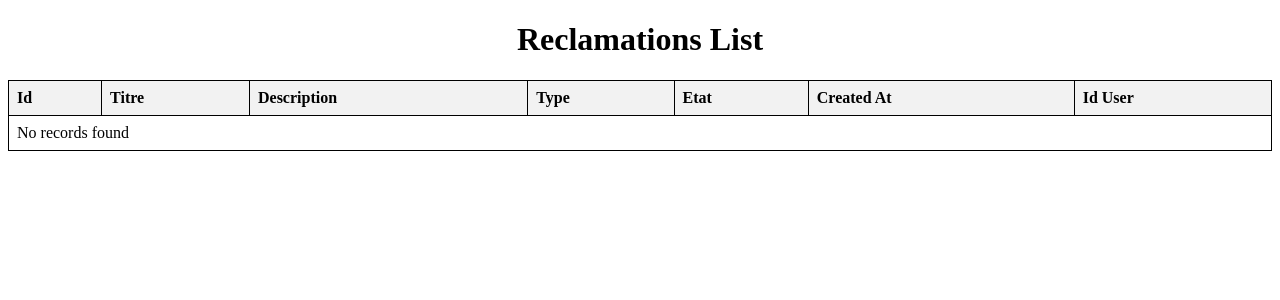
After one commit to hibabrahim/en-force-, a Symfony app: template templates/reclamation/pdf.html.twig in a window 1280 px wide. The commit adds this page. Shown: the top 300 px of the page. Run offline with Twig, Linux system fonts and the light colour scheme; the template is opened without the code that fills it, so the values that code supplies are empty; some libraries are stand-ins or nearby versions.

Commit message:
Reclamation Module Done

```diff
--- a/composer.json
+++ b/composer.json
@@ -7,16 +7,17 @@
         "php": ">=7.2.5",
         "ext-ctype": "*",
         "ext-iconv": "*",
+        "consoletvs/profanity": "^3.2",
         "doctrine/doctrine-bundle": "^2.9",
         "doctrine/doctrine-migrations-bundle": "^3.2",
-        "consoletvs/profanity": "^3.2",
         "doctrine/orm": "^2.14",
+        "dompdf/dompdf": "^2.0",
+        "knplabs/knp-paginator-bundle": "^5.9",
         "phpdocumentor/reflection-docblock": "^5.3",
         "phpstan/phpdoc-parser": "^1.25",
         "sensio/framework-extra-bundle": "^6.2",
         "symfony/asset": "5.4.*",
         "symfony/console": "5.4.*",
-        "knplabs/knp-paginator-bundle": "^5.9",
         "symfony/doctrine-messenger": "5.4.*",
         "symfony/dotenv": "5.4.*",
         "symfony/expression-language": "5.4.*",
--- a/src/Entity/Reclamation.php
+++ b/src/Entity/Reclamation.php
@@ -27,6 +27,7 @@ class Reclamation
     private ?string $titre = null;
 
     #[ORM\Column(length: 500)]
+    #[Assert\NotBlank(message : "This field should not be blank.")]
     private ?string $description = null;
 
     #[ORM\Column(length: 255)]
--- a/src/Entity/Reponse.php
+++ b/src/Entity/Reponse.php
@@ -4,6 +4,8 @@ namespace App\Entity;
 
 use App\Repository\ReponseRepository;
 use Doctrine\ORM\Mapping as ORM;
+use Symfony\Component\Validator\Constraints as Assert;
+
 
 #[ORM\Entity(repositoryClass: ReponseRepository::class)]
 class Reponse
@@ -14,6 +16,7 @@ class Reponse
     private ?int $id = null;
 
     #[ORM\Column(length: 500)]
+    #[Assert\NotBlank(message : "This field should not be blank.")]
     private ?string $description = null;
 
     #[ORM\Column]
--- a/templates/reclamation/_form.html.twig
+++ b/templates/reclamation/_form.html.twig
@@ -1,6 +1,6 @@
 <div class="form-container">
-    <form action="{{ path('app_reclamation_new') }}" method="post" class="your-custom-form-class">
-        {{ form_start(form, {'attr': {'class': 'your-custom-form-start-class'}}) }}
+    <form action="{{ path('app_reclamation_new') }}" method="post" class="your-custom-form-class" novalidate="novalidate">
+        {{ form_start(form, {'attr': {'class': 'your-custom-form-start-class','novalidate':'novalidate'}}) }}
 
         <div class="form-row">
             <div class="form-group col-md-6">
--- a/templates/reclamation/index.html.twig
+++ b/templates/reclamation/index.html.twig
@@ -57,6 +57,8 @@
                 {% endfor %}
             </tbody>
         </table>
+        <center>
+         <a href="{{path('app_reclamation_pdf')}}" >Export Pdf</a>
     </div>
 
 {% endblock %}
--- /dev/null
+++ b/templates/reclamation/pdf.html.twig
@@ -0,0 +1,62 @@
+<!DOCTYPE html>
+<html lang="en">
+<head>
+    <meta charset="UTF-8">
+    <meta name="viewport" content="width=device-width, initial-scale=1.0">
+    <title>Reclamations</title>
+    <style>
+        /* Define your styles for the PDF here */
+        table {
+            width: 100%;
+            border-collapse: collapse;
+        }
+        th, td {
+            border: 1px solid black;
+            padding: 8px;
+            text-align: left;
+        }
+        th {
+            background-color: #f2f2f2;
+        }
+    </style>
+</head>
+<body>
+
+    <div>
+    <center><h1>Reclamations List</h1></center>
+    <div class="table-responsive">
+        <table class="table table-bordered table-striped">
+            <thead class="thead-dark">
+                <tr>
+                    <th scope="col">Id</th>
+                    <th scope="col">Titre</th>
+                    <th scope="col">Description</th>
+                    <th scope="col">Type</th>
+                    <th scope="col">Etat</th>
+                    <th scope="col">Created At</th>
+                    <th scope="col">Id User</th>
+
+                </tr>
+            </thead>
+            <tbody>
+                {% for reclamation in recs %}
+                    <tr>
+                        <td>{{ reclamation.id }}</td>
+                        <td>{{ reclamation.titre }}</td>
+                        <td>{{ reclamation.description }}</td>
+                        <td>{{ reclamation.type }}</td>
+                        <td>{{ reclamation.etat }}</td>
+                        <td>{{ reclamation.createdAt ? reclamation.createdAt|date('Y-m-d H:i:s') : '' }}</td>
+                        <td>{{ reclamation.idUser }}</td>
+
+                    </tr>
+                {% else %}
+                    <tr>
+                        <td colspan="8">No records found</td>
+                    </tr>
+                {% endfor %}
+            </tbody>
+        </table>
+</div>
+</body>
+</html>
--- a/templates/reponse/_form.html.twig
+++ b/templates/reponse/_form.html.twig
@@ -1,4 +1,4 @@
-{{ form_start(form) }}
+        {{ form_start(form, {'attr': {'novalidate':'novalidate'}}) }}
     {{ form_widget(form) }}
     <button class="btn">{{ button_label|default('Save') }}</button>
 {{ form_end(form) }}
```
Also changed, not shown: src/Controller/ReclamationController.php (+28 -0 lines), 1 other file.
